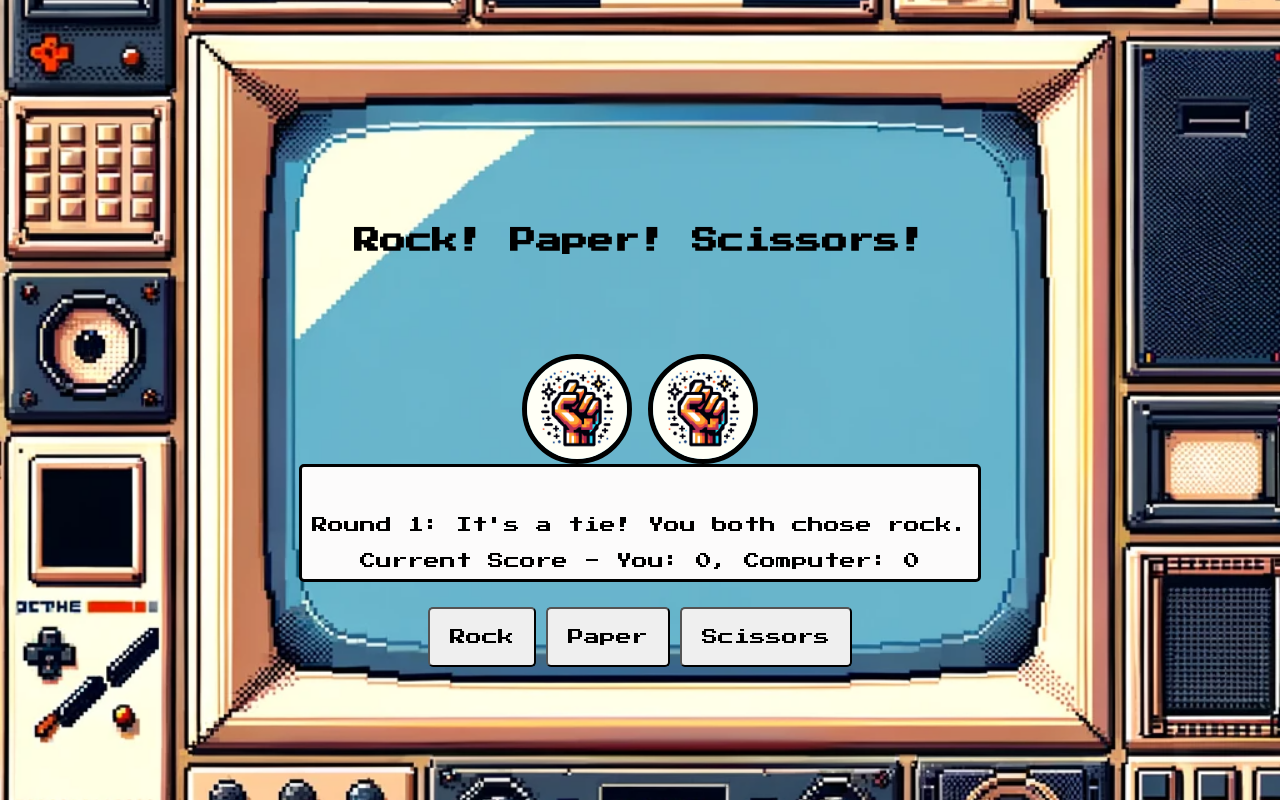
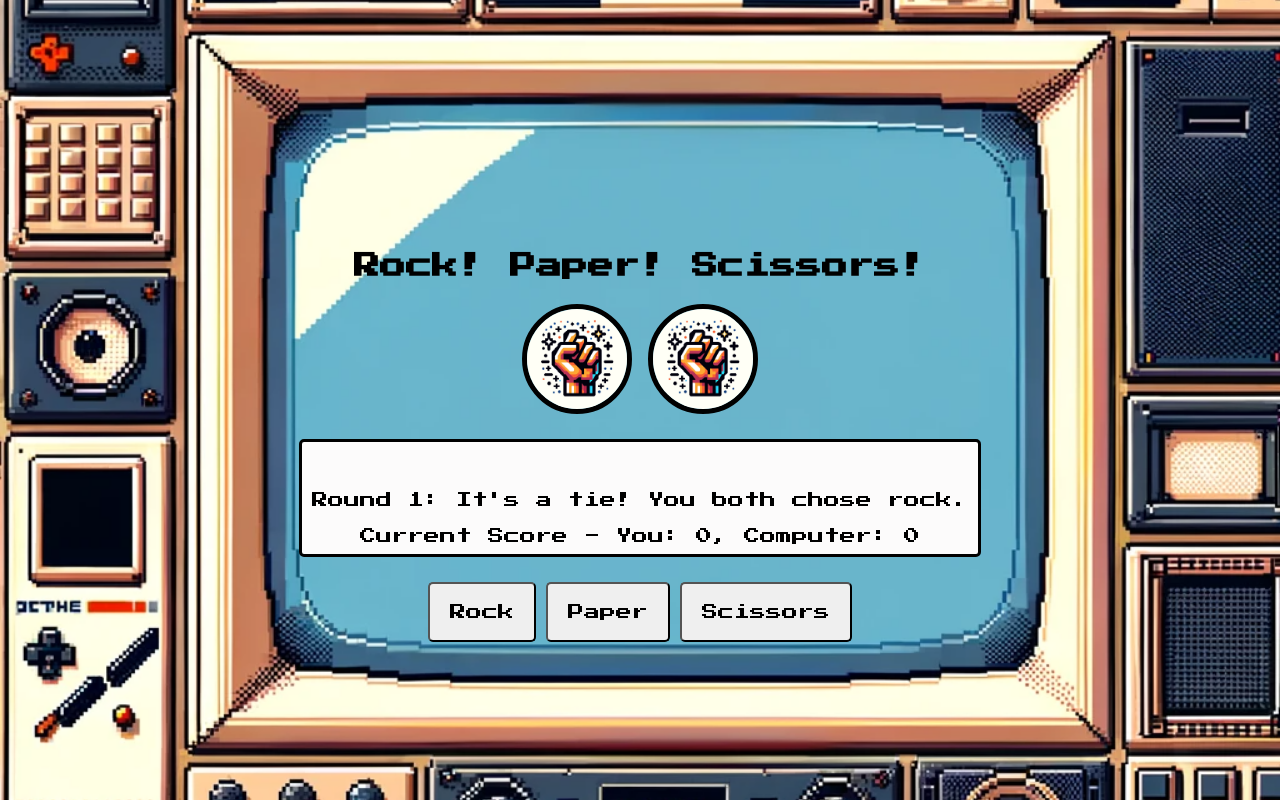
Before and after one commit to jalex-op/RPS-Video-Game, a plain HTML site: page index.html in a window 1280 px wide. Both pictures are taken after a click on the button "Rock". Drawn offline with Linux system fonts and the light colour scheme.

Commit message:
structured images

```diff
--- a/styles.css
+++ b/styles.css
@@ -89,4 +89,7 @@ body {
   border: 5px solid #000; /* Add a black border, 5px wide */
   border-radius: 50%;    /* Make the border circular */
   overflow: hidden;
+  margin-top: -75px;
+  margin-bottom: 25px;
+
 }
```
